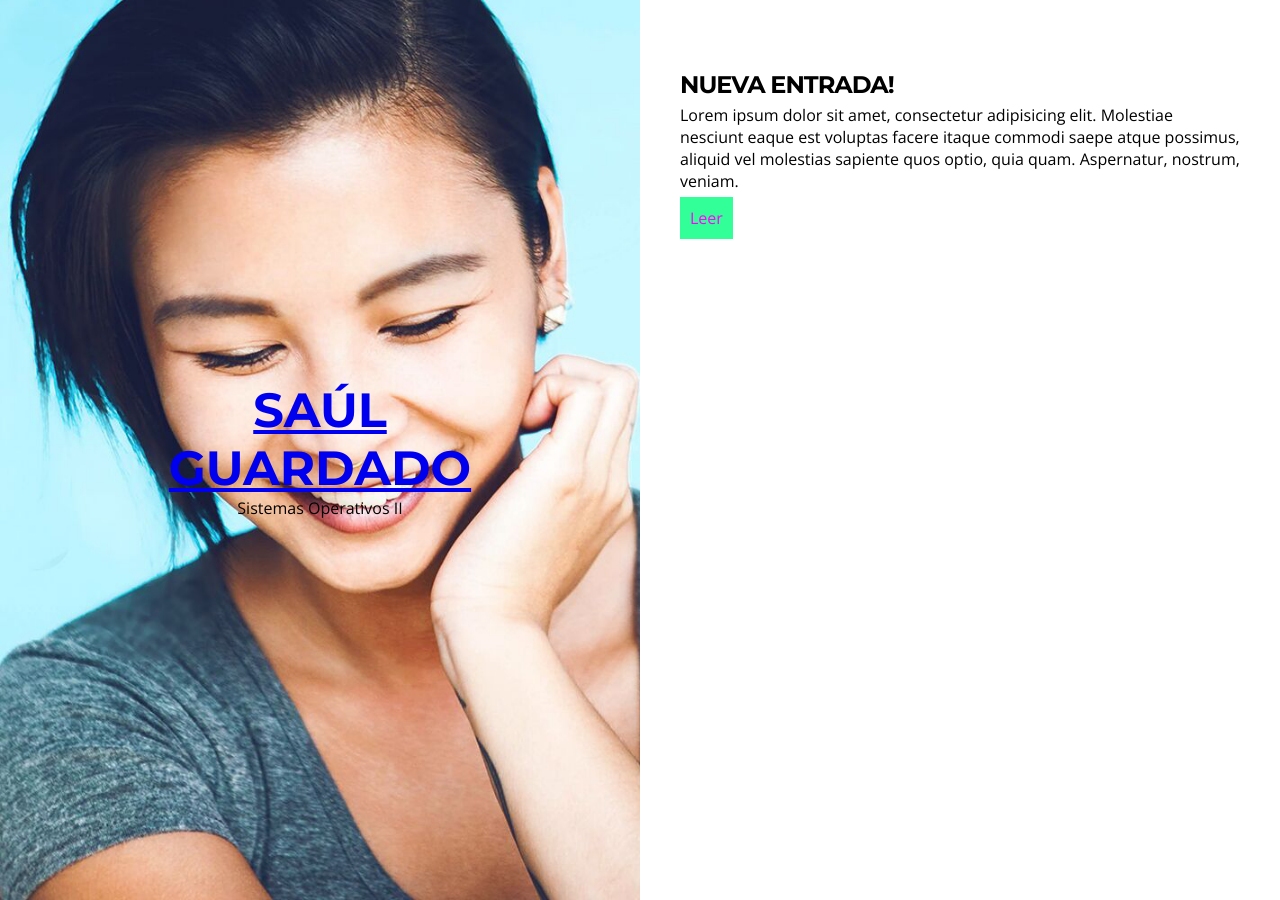
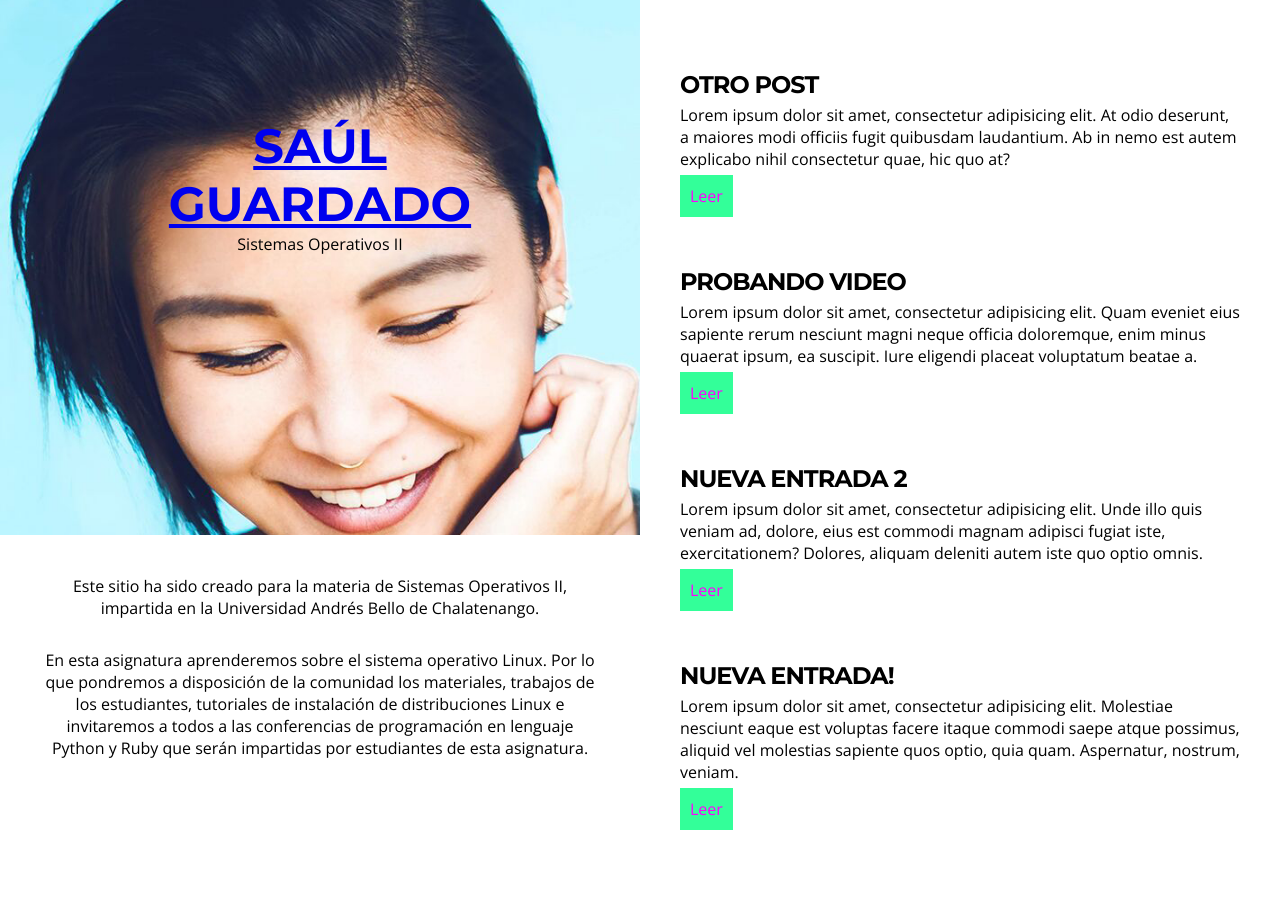
Before and after one commit to ryuzakig/openunab, a Jekyll site: the page built from index.html, in a window 1280 px wide. Built offline with Jekyll 4.4.1, drawn with Linux system fonts in a browser that asks for light colours.

Commit message:
agregando más contenido

```diff
--- a/_layouts/default.html
+++ b/_layouts/default.html
@@ -4,13 +4,10 @@
   {% include head.html %}
   <body>
     <main>
+      <div class="arriba">
+        <a href="{{ site.baseurl }}/">Atrás</a>
+      </div>
 
-      <section id="portada">
-          <div class="informacion">
-            <h1><a href="{{ site.baseurl }}/">Saúl Guardado</a></h1>
-            <p>Sistemas Operativos II</p>
-          </div>
-        </section>
         {{ content }}
     </main>
 
--- /dev/null
+++ b/_layouts/portada.html
@@ -0,0 +1,26 @@
+<!DOCTYPE html>
+<html>
+
+  {% include head.html %}
+  <body>
+    <main>
+
+      <section id="portada">
+          <div class="informacion">
+            <h1><a href="{{ site.baseurl }}/">Saúl Guardado</a></h1>
+            <p>Sistemas Operativos II</p>
+          </div>
+          <div class="bienvenida">
+            <p>Este sitio ha sido creado para la materia de Sistemas Operativos II, impartida en la Universidad Andrés Bello de Chalatenango.</p>
+            <p>En esta asignatura aprenderemos sobre el sistema operativo Linux. Por lo que pondremos a disposición de la comunidad los materiales, trabajos de los estudiantes, tutoriales de instalación de distribuciones Linux e invitaremos a todos a las conferencias de programación en lenguaje Python y Ruby que serán impartidas por estudiantes de esta asignatura.</p>
+          </div>
+        </section>
+        {{ content }}
+    </main>
+
+
+ <!--    {% include footer.html %} -->
+
+  </body>
+
+</html>
--- /dev/null
+++ b/_posts/2016-02-08-nueva-entrada2.md
@@ -0,0 +1,9 @@
+---
+layout: post
+title:  "Nueva Entrada 2"
+date:   2016-02-08 20:53:01
+categories: jekyll update
+author: Saul Guardado
+---
+
+Lorem ipsum dolor sit amet, consectetur adipisicing elit. Unde illo quis veniam ad, dolore, eius est commodi magnam adipisci fugiat iste, exercitationem? Dolores, aliquam deleniti autem iste quo optio omnis.
--- /dev/null
+++ b/_posts/2016-02-08-probando-video.md
@@ -0,0 +1,15 @@
+---
+layout: post
+title:  "Probando Video"
+date:   2016-02-08 20:53:01
+categories: jekyll update
+author: Saul Guardado
+---
+
+Lorem ipsum dolor sit amet, consectetur adipisicing elit. Quam eveniet eius sapiente rerum nesciunt magni neque officia doloremque, enim minus quaerat ipsum, ea suscipit. Iure eligendi placeat voluptatum beatae a.
+
+<iframe width="420" height="315" src="http://www.youtube.com/embed/dQw4w9WgXcQ" frameborder="0" allowfullscreen></iframe>
+
+<br>
+
+![ejemplo](https://github.com/adam-p/markdown-here/raw/master/src/common/images/icon48.png)
--- /dev/null
+++ b/_posts/2016-02-09-otro-post.md
@@ -0,0 +1,9 @@
+---
+layout: post
+title:  "Otro Post"
+date:   2016-02-09 20:53:01
+categories: jekyll update
+author: Saul Guardado
+---
+
+Lorem ipsum dolor sit amet, consectetur adipisicing elit. At odio deserunt, a maiores modi officiis fugit quibusdam laudantium. Ab in nemo est autem explicabo nihil consectetur quae, hic quo at?
--- a/css/main.scss
+++ b/css/main.scss
@@ -16,9 +16,6 @@ p{
 	font-family: 'Open Sans', sans-serif;
 	font-weight: 300;
 }
-main{
-	/*width: 100%;*/
-}
 main section{
 	display: block;
 	float: left;
@@ -33,41 +30,54 @@ section#portada{
 	background-size: cover;
 	height: 100vh;
 	position: relative;
-}
-section#portada .informacion{
+	.informacion{
 		position: absolute;
-	top: 50%;
+		// top: 50%;
 	  	left: 50%;
-  	transform: translate(-50%, -50%);
+	  	transform: translate(-50%, 20%);
 		text-align: center;
-}
-section#portada .informacion h1{
+		height: 65%;
+		h1{
 			font-size: 3em;
 			text-transform: uppercase;
 		}
+	}
+	.bienvenida{
+		height: 35%;
+		background-color:#fff;
+		padding: 25px;
+		position: absolute;
+		bottom: 0;
+		text-align: center;
+		p{
+			padding: 15px;
+		}
+	}
+}
+
 section#articulos{
 	height: 100vh;
 	overflow-y:scroll;
 	position: relative;
-}
-section#articulos .lista-articulos{
+	.lista-articulos{
 		padding: 50px 20px 0;
 		position: absolute;
 		z-index: 2;
 	}
+}
+
 .lista-articulos article{
 	padding: 20px;
 	margin-bottom: 10px;
-}
-.lista-articulos article h2{
+	h2{
 		text-transform: uppercase;
 		margin-bottom: 5px;
 		letter-spacing: -1px;
 	}
-.lista-articulos article p{
+	p{
 		margin-bottom: 5px;
 	}
-.lista-articulos article a{
+	a{
 		font-family: 'Open Sans', sans-serif;
 		text-decoration: none;
 		background-color: #33ff99;
@@ -75,6 +85,43 @@ section#articulos .lista-articulos{
 		display: inline-block;
 		color: #ff00ff;
 		font-size: 16px;
+	}
+}
+
+.arriba{
+	background-color: #FAFAFA;
+	padding: 20px;
+	a{
+		color:#869D9A;
+		font-size: 1em;
+		text-decoration: none;
+		font-family: 'Open Sans', sans-serif;
+	}
+	a:before{
+		content: "<<  ";
+		font-size: 12px;
+	}
+}
+.post{
+	width: 50vw;
+	margin: 0 auto;
+	text-align: center;
+}
+.post-header{
+	.post-title{
+		font-size: 3em;
+		margin: 10px 0 10px;
+	}
+	.post-meta{
+		color:#F5A623;
+		font-weight: bold;
+		margin-bottom:10px;
+	}
+}
+.post-content{
+	p{
+		padding: 12px;
+	}
 }
 
 /*  Ajustes para Responsive Design */
--- a/index.html
+++ b/index.html
@@ -1,9 +1,10 @@
 ---
-layout: default
+layout: portada
 ---
     <section id="articulos">
       <div class="lista-articulos">
-        {% for post in site.posts reversed %}
+      <!-- reversed -->
+        {% for post in site.posts  %}
           <article>
               <h2>{{ post.title }}</h2>
               <p>{{ post.excerpt }}</p>
```
Also changed, not shown: _posts/2016-02-08-nueva-entrada.md (+1 -0 lines). Lines whose indentation alone changed are shown as unchanged.
